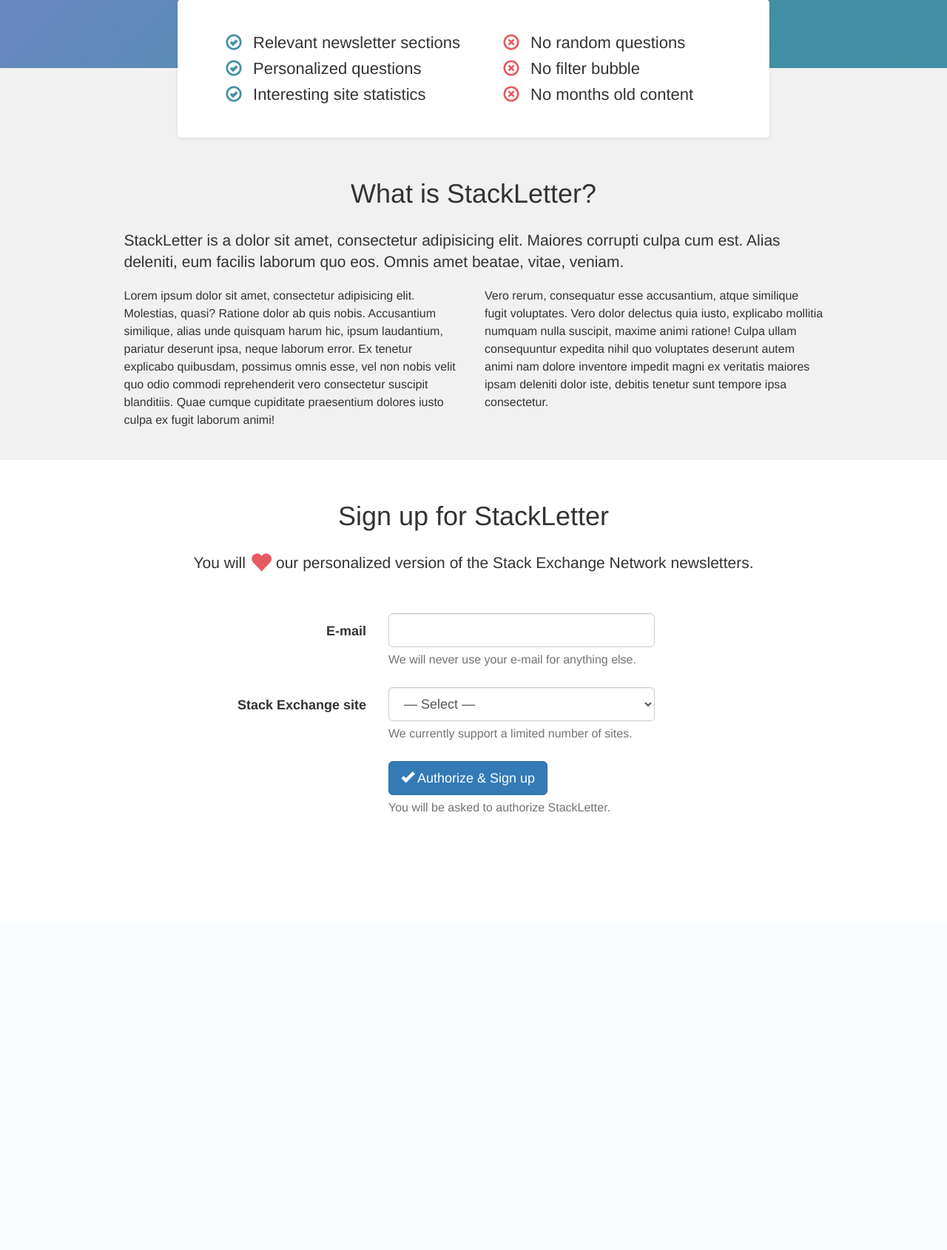
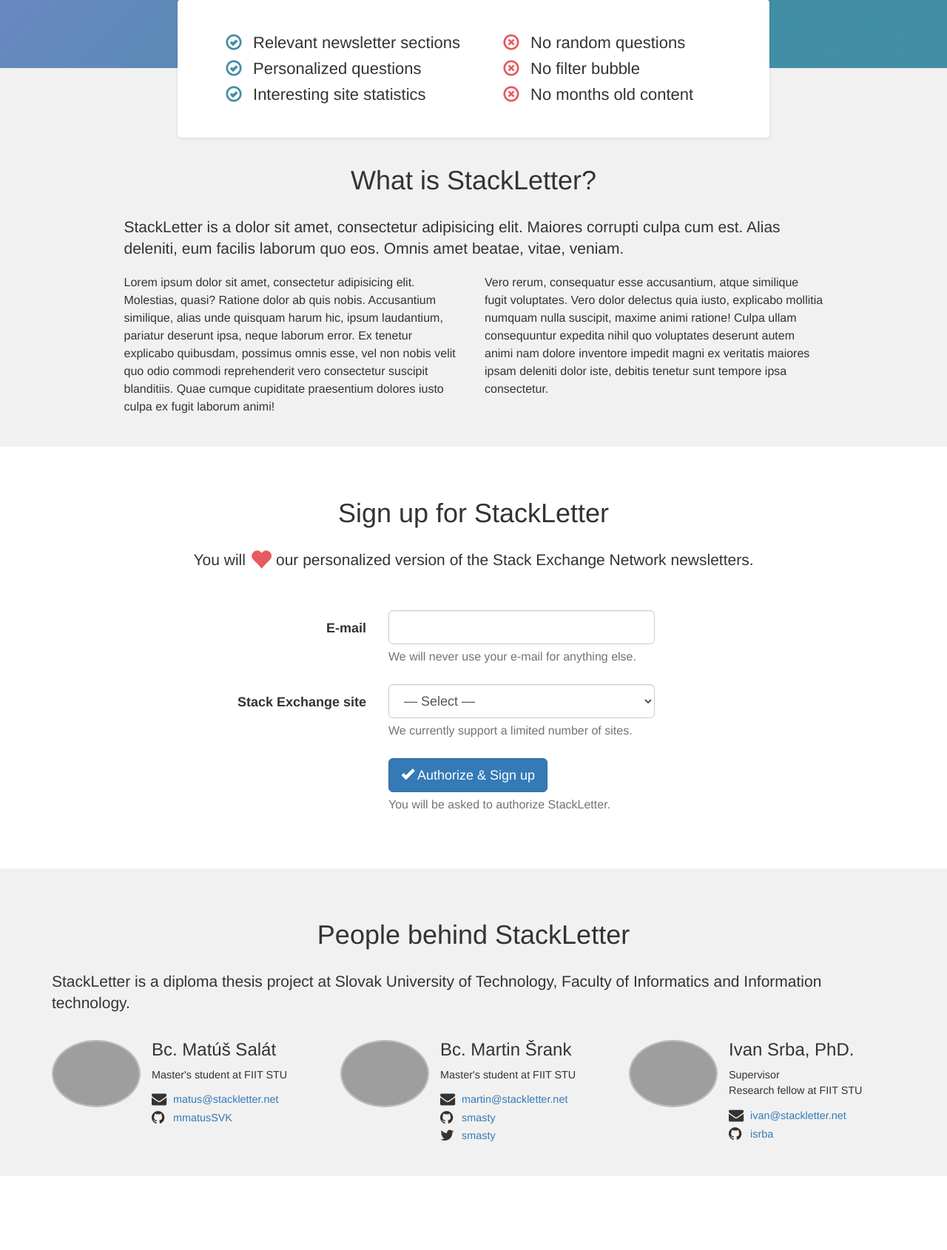
Before and after one commit to StackLetter/LandingPage, a PHP site: page / in a window 1280 px wide. Shown: the part 412-2102 px from the top of the page at 74% size. Before the commit the page ends 1510 px from the top, so only its background shows below. Run offline with PHP 8.4, Linux system fonts and the light colour scheme; grey boxes are pictures that could not be loaded.

Commit message:
add authors

```diff
--- a/assets/style.css
+++ b/assets/style.css
@@ -22,6 +22,7 @@ body{padding-top: 60px;padding-bottom: 100px;font-size:16px;line-height: 1.5;}
 /**/
 
 .gray-block{background:#f1f1f1;padding:2em 0}
+.white-block{background:#fff;padding:2em 0}
 .overlap{background:#fff;border-radius:5px;box-shadow:0 1px 4px rgba(0,0,0,.1);max-width:800px;margin:-125px auto 0;padding:25px;overflow: auto;}
 
 .features{list-style: none;font-size: 22px;float: left;width: 50%;margin: 15px 0;}
@@ -30,8 +31,17 @@ body{padding-top: 60px;padding-bottom: 100px;font-size:16px;line-height: 1.5;}
 .features.pos .glyphicon{color:#418FA4}
 .features.neg .glyphicon{color:#e75a60}
 
-.sec-title{text-align: center;padding: 1em 0 .5em;font-weight: 300;}
+.sec-title{text-align: center;padding: .5em 0 .5em;font-weight: 300;}
 
 .lead .glyphicon{font-size: 1.4em;position: relative;top:-2px;vertical-align: middle;}
 .glyphicon-heart{color:#e75a60}
 .signup-form{margin:2em 0}
+
+
+.author{margin-top: 1em;}
+.author img{width: 120px;border-radius:50%;border:2px solid #bbb;float: left;}
+.author h3, .author p{margin-left: 135px;}
+.author h3{margin-top: 0;font-weight: 300;}
+.author p{font-size: .9em;}
+.author p.contact{line-height: 1.7;}
+.author p.contact .fa{width:25px;font-size: 1.4em;position: relative;top:2px}
--- a/index.html
+++ b/index.html
@@ -3,6 +3,7 @@
 <head>
     <meta charset="UTF-8">
     <link rel="stylesheet" href="https://maxcdn.bootstrapcdn.com/bootstrap/3.3.7/css/bootstrap.min.css">
+    <link rel="stylesheet" href="https://maxcdn.bootstrapcdn.com/font-awesome/4.7.0/css/font-awesome.min.css">
     <link rel="stylesheet" href="assets/style.css">
     <meta name="viewport" content="width=device-width, initial-scale=1">
     <title>StackLetter &ndash; Personalized newsletter for Stack Exchange</title>
@@ -97,7 +98,7 @@
                         <div class="form-group form-group-lg">
                             <label for="signup-site" class="col-sm-4 control-label">Stack Exchange site</label>
                             <div class="col-sm-6">
-                                <select class="form-control" id="signup-mail" required>
+                                <select class="form-control" id="signup-site" required>
                                     <option>&mdash; Select &mdash;</option>
                                     <option>Software Engineering</option>
                                     <option>Mathematicks</option>
@@ -119,5 +120,46 @@
             </div>
         </div>
     </div>
+
+    <div class="gray-block">
+        <div class="container">
+            <h1 class="sec-title" id="authors">People behind StackLetter</h1>
+
+            <p class="lead">
+                StackLetter is a diploma thesis project at Slovak University of Technology, Faculty of Informatics and Information technology.
+            </p>
+
+            <div class="row">
+                <div class="col-md-4 author">
+                    <img src="assets/img/matus.jpg" alt="Matúš Salát">
+                    <h3>Bc. Matúš Salát</h3>
+                    <p>Master's student at FIIT STU</p>
+                    <p class="contact">
+                        <i class="fa fa-envelope"></i> <a href="mailto:matus@stackletter.net">matus@stackletter.net</a><br>
+                        <i class="fa fa-github"></i> <a href="https://github.com/mmatusSVK">mmatusSVK</a><br>
+                    </p>
+                </div>
+                <div class="col-md-4 author">
+                    <img src="assets/img/martin.jpg" alt="Martin Šrank">
+                    <h3>Bc. Martin Šrank</h3>
+                    <p>Master's student at FIIT STU</p>
+                    <p class="contact">
+                        <i class="fa fa-envelope"></i> <a href="mailto:martin@stackletter.net">martin@stackletter.net</a><br>
+                        <i class="fa fa-github"></i> <a href="https://github.com/smasty">smasty</a><br>
+                        <i class="fa fa-twitter"></i> <a href="https://twitter.com/smasty">smasty</a><br>
+                    </p>
+                </div>
+                <div class="col-md-4 author">
+                    <img src="assets/img/ivan.jpg" alt="Ivan Srba">
+                    <h3>Ivan Srba, PhD.</h3>
+                    <p>Supervisor<br>Research fellow at FIIT STU</p>
+                    <p class="contact">
+                        <i class="fa fa-envelope"></i> <a href="mailto:ivan@stackletter.net">ivan@stackletter.net</a><br>
+                        <i class="fa fa-github"></i> <a href="https://github.com/mmatusSVK">isrba</a><br>
+                    </p>
+                </div>
+            </div>
+        </div>
+    </div>
 </body>
 </html>
```
